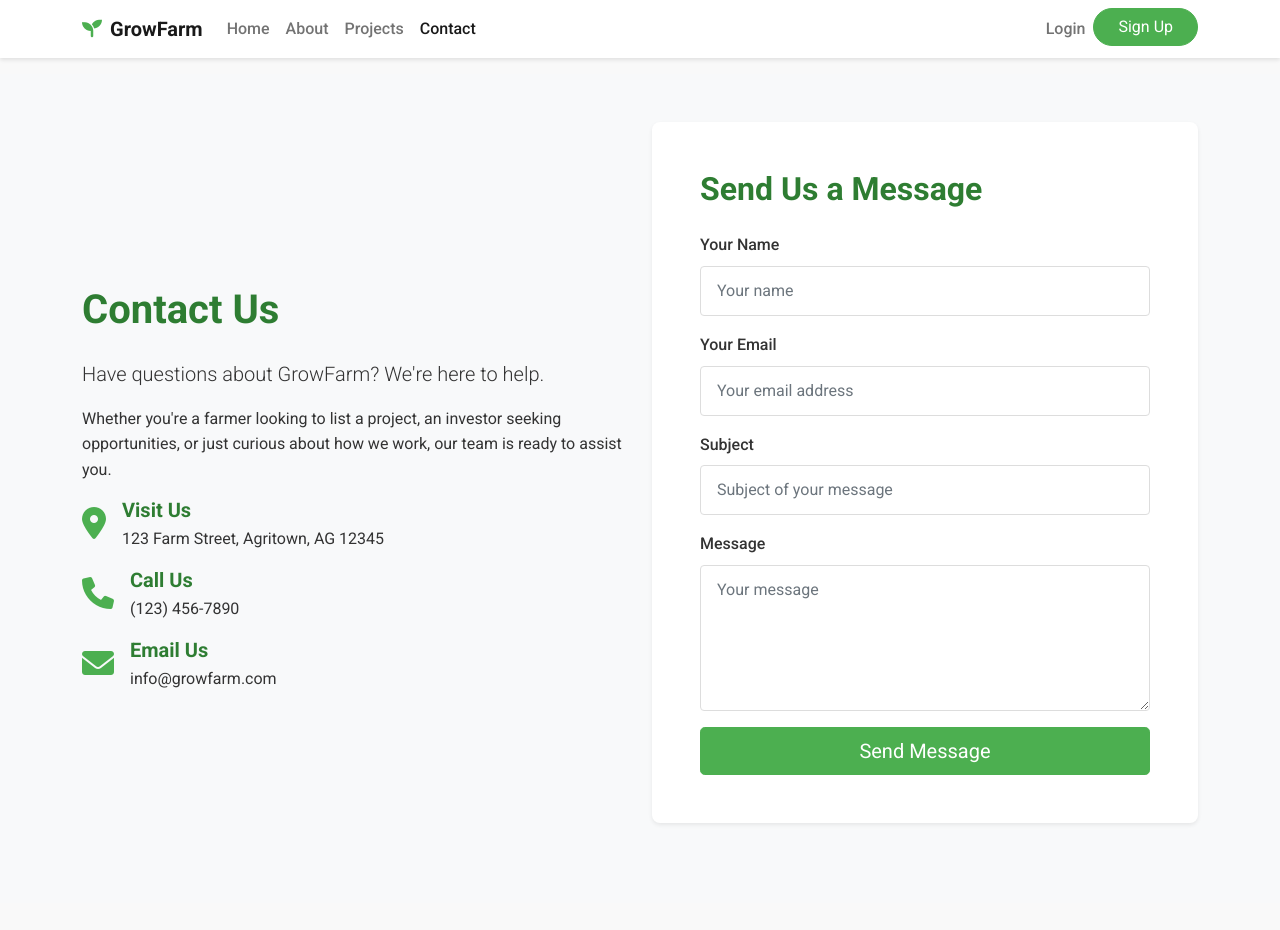
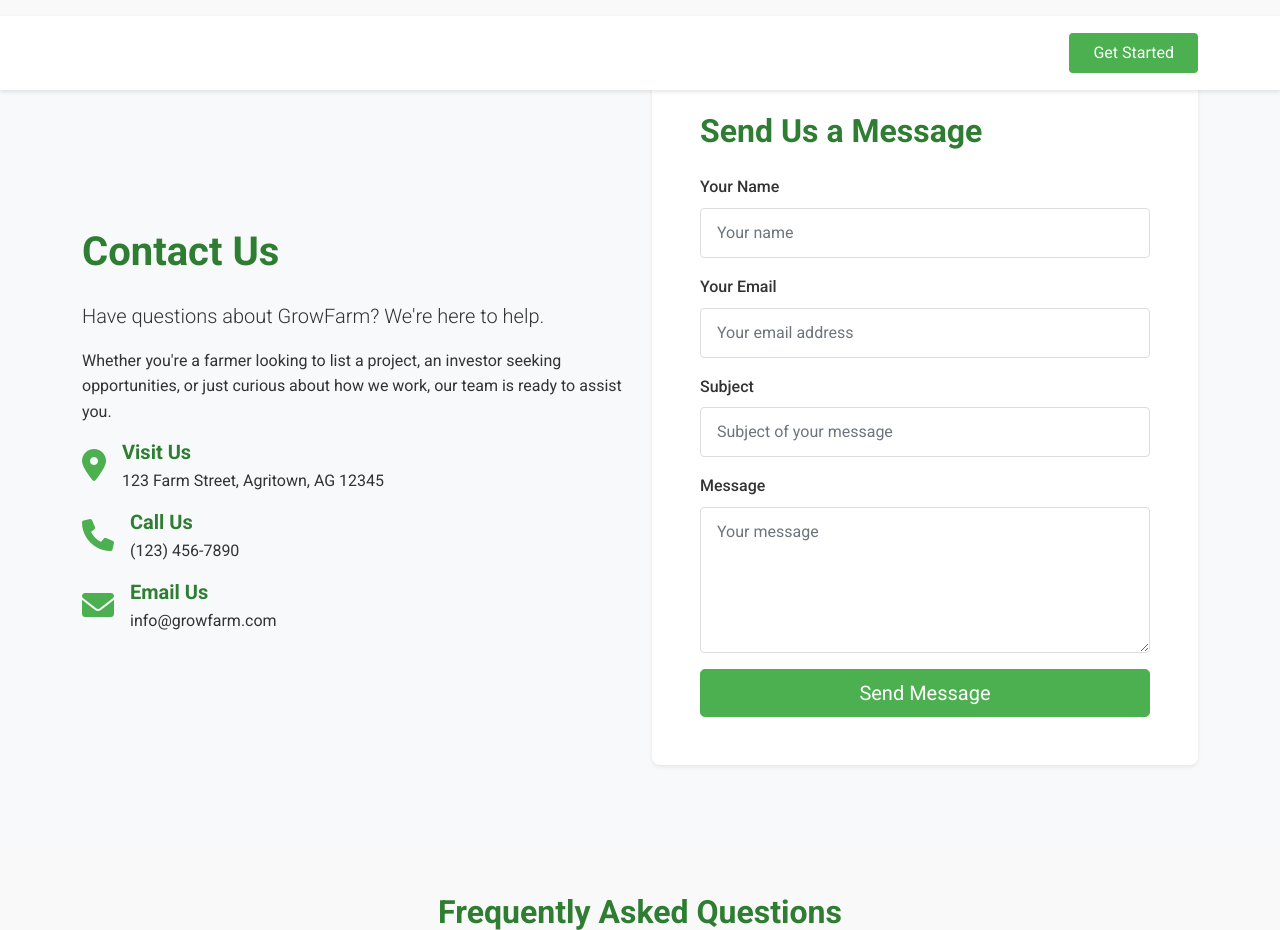
Before and after one commit to Talibdev27/GrowFarm, a Flask app: page /contact in a window 1280 px wide. Shown: the top 930 px of the page. Run offline with Flask 3, Linux system fonts and the light colour scheme.

Commit message:
Enhance overall look and feel of the website to be more visually appealing
Refactor navbar styles in `static/css/style.css` and update `templates/base.html` for improved aesthetics.

Replit-Commit-Author: Agent
Replit-Commit-Session-Id: 249c8212-1959-42de-8827-5df2c32e3eea
Replit-Commit-Screenshot-Url: https://storage.googleapis.com/screenshot-production-us-central1/fb760ee8-3cdd-468c-925a-2454085bc1b9/e34e905e-451b-4a56-811c-5ca057428146.jpg

```diff
--- a/static/css/style.css
+++ b/static/css/style.css
@@ -20,6 +20,58 @@ body {
     color: var(--text-dark);
     background-color: var(--background-light);
     line-height: 1.6;
+}
+
+/* Navbar Styles */
+.navbar {
+    background-color: transparent;
+    position: absolute;
+    width: 100%;
+    z-index: 1000;
+    padding: 1rem 0;
+}
+
+.navbar-brand {
+    font-weight: 700;
+    color: white;
+}
+
+.nav-link {
+    color: white;
+    font-weight: 500;
+    padding: 0.5rem 1.2rem !important;
+    transition: color 0.3s;
+}
+
+.nav-link:hover {
+    color: rgba(255, 255, 255, 0.7);
+}
+
+.navbar-nav .nav-link.active {
+    color: #a3d39c;
+}
+
+.btn-success {
+    background-color: #4caf50;
+    border: none;
+    border-radius: 4px;
+    padding: 0.5rem 1.5rem;
+}
+
+.btn-success:hover, .btn-success:focus {
+    background-color: #3d8b40;
+}
+
+.btn-outline-light {
+    color: white;
+    border-color: rgba(255, 255, 255, 0.5);
+    border-radius: 4px;
+    padding: 0.5rem 1.5rem;
+}
+
+.btn-outline-light:hover {
+    background-color: rgba(255, 255, 255, 0.1);
+    color: white;
 }
 
 /* Typography */
--- a/templates/base.html
+++ b/templates/base.html
@@ -16,35 +16,33 @@
 </head>
 <body>
     <!-- Navigation -->
-    <nav class="navbar navbar-expand-lg navbar-light sticky-top">
+    <nav class="navbar navbar-expand-lg navbar-dark">
         <div class="container">
             <a class="navbar-brand" href="{{ url_for('index') }}">
-                <i class="fas fa-seedling me-2 text-primary"></i>GrowFarm
+                <i class="fas fa-leaf me-2"></i>GrowFarm
             </a>
             <button class="navbar-toggler" type="button" data-bs-toggle="collapse" data-bs-target="#navbarNav"
                 aria-controls="navbarNav" aria-expanded="false" aria-label="Toggle navigation">
                 <span class="navbar-toggler-icon"></span>
             </button>
             <div class="collapse navbar-collapse" id="navbarNav">
-                <ul class="navbar-nav me-auto">
-                    <li class="nav-item">
-                        <a class="nav-link {% if request.path == url_for('index') %}active{% endif %}" href="{{ url_for('index') }}">Home</a>
-                    </li>
+                <ul class="navbar-nav ms-auto me-4">
                     <li class="nav-item">
                         <a class="nav-link {% if request.path == url_for('about') %}active{% endif %}" href="{{ url_for('about') }}">About</a>
                     </li>
                     <li class="nav-item">
-                        <a class="nav-link {% if request.path == url_for('projects') %}active{% endif %}" href="{{ url_for('projects') }}">Projects</a>
+                        <a class="nav-link {% if 'project' in request.path %}active{% endif %}" href="{{ url_for('projects') }}">Opportunities</a>
+                    </li>
+                    <li class="nav-item">
+                        <a class="nav-link" href="#how-it-works">How It Works</a>
                     </li>
                     <li class="nav-item">
                         <a class="nav-link {% if request.path == url_for('contact') %}active{% endif %}" href="{{ url_for('contact') }}">Contact</a>
                     </li>
                 </ul>
-                <ul class="navbar-nav">
                 {% if current_user.is_authenticated %}
-                        <li class="nav-item dropdown">
-                            <a class="nav-link dropdown-toggle" href="#" id="navbarDropdown" role="button"
-                                data-bs-toggle="dropdown" aria-expanded="false">
+                    <div class="dropdown">
+                        <button class="btn btn-success dropdown-toggle" type="button" id="userDropdown" data-bs-toggle="dropdown" aria-expanded="false">
                             <i class="fas fa-user-circle me-1"></i>
                             {% if current_user.role == 'farmer' and current_user.farmer %}
                                 {{ current_user.farmer.farm_name or current_user.username }}
@@ -53,8 +51,8 @@
                             {% else %}
                                 {{ current_user.username }}
                             {% endif %}
-                            </a>
-                            <ul class="dropdown-menu dropdown-menu-end" aria-labelledby="navbarDropdown">
+                        </button>
+                        <ul class="dropdown-menu dropdown-menu-end" aria-labelledby="userDropdown">
                             <li><a class="dropdown-item" href="{{ url_for('dashboard') }}">Dashboard</a></li>
                             <li><a class="dropdown-item" href="{{ url_for('profile') }}">Profile</a></li>
                             {% if current_user.role == 'farmer' %}
@@ -63,16 +61,11 @@
                             <li><hr class="dropdown-divider"></li>
                             <li><a class="dropdown-item" href="{{ url_for('logout') }}">Logout</a></li>
                         </ul>
-                        </li>
+                    </div>
                 {% else %}
-                        <li class="nav-item">
-                            <a class="nav-link {% if request.path == url_for('login') %}active{% endif %}" href="{{ url_for('login') }}">Login</a>
-                        </li>
-                        <li class="nav-item">
-                            <a class="btn btn-primary rounded-pill px-4" href="{{ url_for('register') }}">Sign Up</a>
-                        </li>
+                    <a href="{{ url_for('login') }}" class="btn btn-outline-light me-2">Login</a>
+                    <a href="{{ url_for('register') }}" class="btn btn-success">Get Started</a>
                 {% endif %}
-                </ul>
             </div>
         </div>
     </nav>
```
Lines whose indentation alone changed are shown as unchanged.
